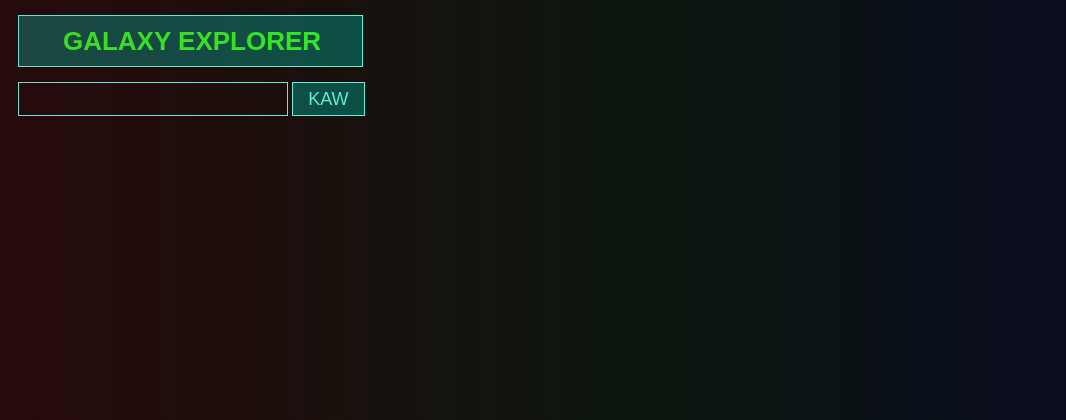
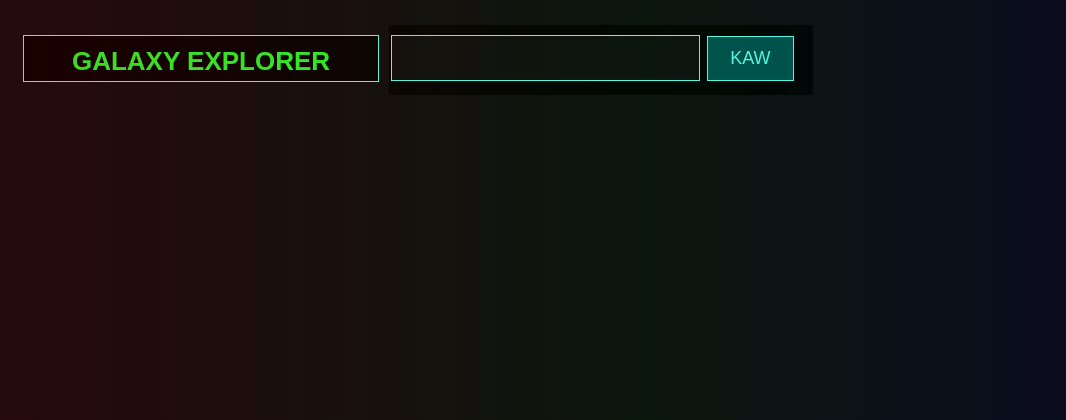
Before and after one commit to kawww/galaxy, a PHP site: page / in a window 1280 px wide. Shown: the top 420 px of the page, without its empty margins (0-1066 px from the left). Run offline with PHP 8.4, Linux system fonts and the light colour scheme.

Commit message:
update css

```diff
--- a/index.php
+++ b/index.php
@@ -47,24 +47,27 @@ input[type="submit"] {
   font-family: coda_regular, arial, helvetica, sans-serif;
   -webkit-appearance: none;
   -webkit-border-radius: 0;
-  height:30px;
+  height:42px;
 
-  margin-top: 10px;
+
 }
 
 input[type="text"] {
   background-color: rgb(11, 12, 13);
   color: #ddd;
- margin-left: 13px;
- width:256px;
- padding-left:10px;
+
+ width:300px;
+ padding-left:5px;
+
 }
 
 input[type="submit"] {
   background-color: rgb(0, 79, 74);
   color: #59fbea;
-  padding: 1px 15px;
-  height:34px;
+  padding: 5px 22px;
+
+  height:45px;
+
 }
 
 div{margin:5px;border:0;padding:0;}
@@ -82,20 +85,20 @@ margin-top:15px;
 
 
 #tech {
-background-color: rgb(0, 79, 74);
 
-margin-left: 13px;
-padding-left: 3px;
-text-align: center;
+
+margin-left: 11px;
+padding-left: 2px;
+text-align: left;
 vertical-align:middle;
-line-height:50px;
-  border: 1px solid #59fbea;
+
+  border: 0px solid #59fbea;
   font-family: coda_regular, arial, helvetica, sans-serif;
   -webkit-appearance: none;
   -webkit-border-radius: 0;
   font-size:26px;
 
-width:340px;
+width:800px;
 
 
 
@@ -174,11 +177,11 @@ position: absolute;
 
 		<div id="door"  class="crt">
 		<form action="" method="post" >
-		<div id="tech"  class="crt"><a href="/"><b>GALAXY EXPLORER</b></a></div>
+		<div id="tech"  class="crt"><ul><li style="margin-top:20px;height:35px;border: 1px solid #59fbea;width:30px;background-color:black;"><a href="/"><b>GALAXY EXPLORER</b></a></li>
 
-		<input type="text" name="asset" maxlength="31" value="<?php if(isset($_REQUEST["asset"])) {echo strtoupper($_REQUEST["asset"]);} ?>" >
+		<li  style="border:0px;width:100px;text-align:left;background-color:black;"><input type="text" name="asset" maxlength="31" value="<?php if(isset($_REQUEST["asset"])) {echo strtoupper($_REQUEST["asset"]);} ?>" >
 		<input type="hidden" name="one" value="rvn" />
-		<input type="submit" value="KAW">
+		<input type="submit" value="KAW"></div>
 		</form>
 		</div>
 
@@ -260,7 +263,7 @@ if(isset($turn) && isset($ux) && $turn==2 && $ux==1)
 if(check_utf8($asset)==true && preg_match('/[A-Za-z]/', $asset)==false && preg_match('/[0-9]/', $asset)==false){
 
 	$asset=utf8_to_unicode($asset);
-	$unicode="<br>&nbsp;&nbsp;<font color=green>Unicode</font> ".trim($_REQ["asset"]);
+	$unicode="&nbsp;&nbsp;<font color=green>UNICODE</font>&nbsp; ".trim($_REQ["asset"]);
 	$unioff=" <a href=/?asset=".$asset."&unicode=0&u=1&".$sort." >[ TURN-OFF ]</a><br>";
 
 	$turn=1;
@@ -268,11 +271,11 @@ if(check_utf8($asset)==true && preg_match('/[A-Za-z]/', $asset)==false && preg_m
 
 	}else{
 
-		$unioff="<br>&nbsp;&nbsp;<font color=red>Unicode</font> <a href=?asset=".$asset."&unicode=1&".$sort." >[ TURN-ON ]</a><br>";
+		$unioff="&nbsp;<font color=red>UNICODE</font>&nbsp; <a href=?asset=".$asset."&unicode=1&".$sort." >[ TURN-ON ]</a><br>";
 
 		if(isset($ux) && $ux==1){
 
-			$unioff="<br>&nbsp;&nbsp;<font color=red>Unicode</font> <a href=/?asset=".$asset."&unicode=2&u=1&".$sort." >[ TURN-ON ]</a><br>";}
+			$unioff="&nbsp;<font color=red>UNICODE</font>&nbsp; <a href=/?asset=".$asset."&unicode=2&u=1&".$sort." >[ TURN-ON ]</a><br>";}
 
 
 			}
@@ -285,7 +288,7 @@ if(isset($turn) && !isset($ux) && $turn==1)
 
 
 
-$unicode="<br>&nbsp;&nbsp;<font color=#28f428>Unicode</font> ".$asset;
+$unicode="&nbsp;&nbsp;<font color=#28f428>UNICODE</font>&nbsp; ".$asset;
 $unioff=" <a href=/?asset=".$asset."&unicode=0&".$sort." >[ TURN-OFF ]</a><br>";
 
 
@@ -322,7 +325,7 @@ if(!$address)
 	$turn=0;
 
 
-	$unicode="<br>&nbsp;&nbsp;<font color=red>Unicode</font> <a href=/?asset=onervn&unicode=1&".$sort." >[ TURN-ON ]</a><br>";
+	$unicode="&nbsp;&nbsp;<font color=red>UNICODE</font>&nbsp; <a href=/?asset=onervn&unicode=1&".$sort." >[ TURN-ON ]</a><br>";
 	$unioff=" ";
 
 
@@ -353,7 +356,7 @@ if($error != "")
 
 
 
-echo "<p>&nbsp;&nbsp;<a href=\"/?sort=1&asset=".$address."\">[ SORT ]</a> <br>&nbsp;&nbsp;".$unicode." ".$unioff."</p><div id=\"nav\"><ul>";
+echo "&nbsp;&nbsp;&nbsp;<a href=\"/?sort=1&asset=".$address."\">[ SORT ]</a>".$unicode."".$unioff." <br><div id=\"nav\"><ul>";
 
 //get search data
 
```
